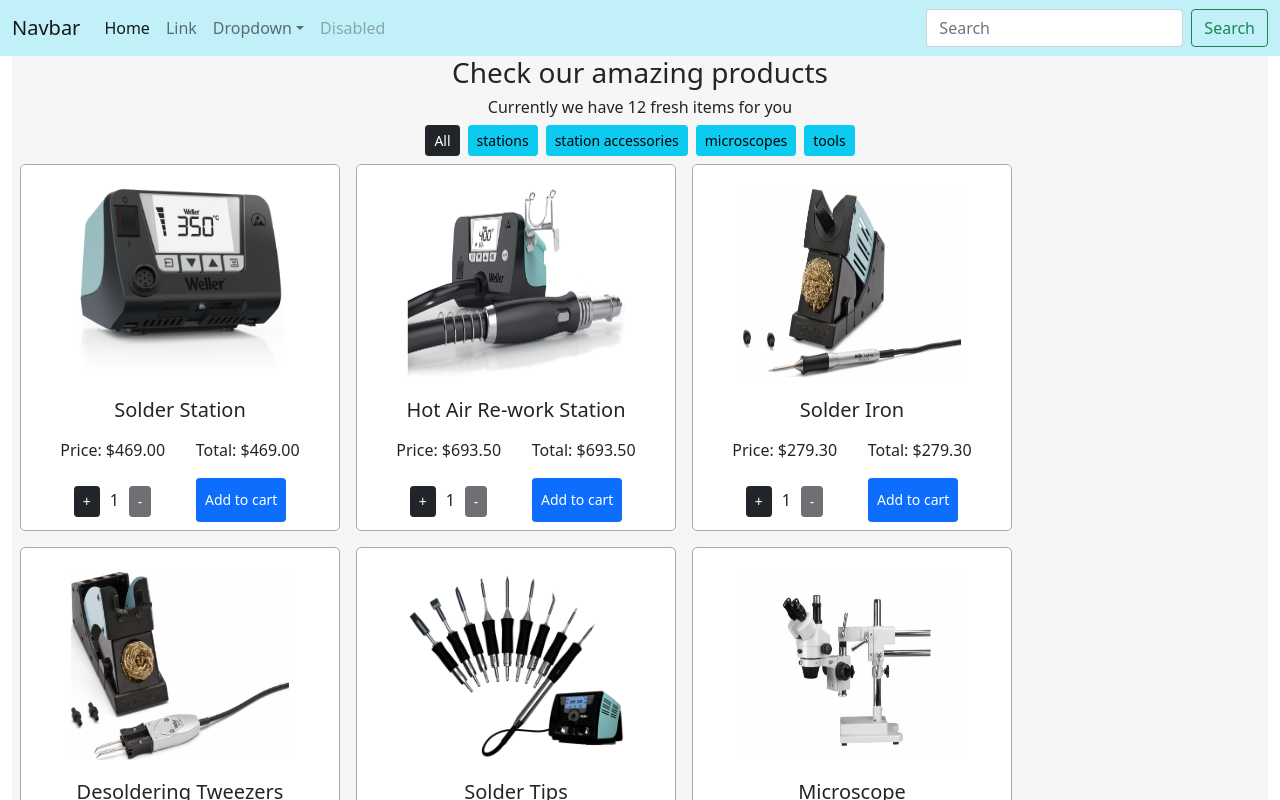
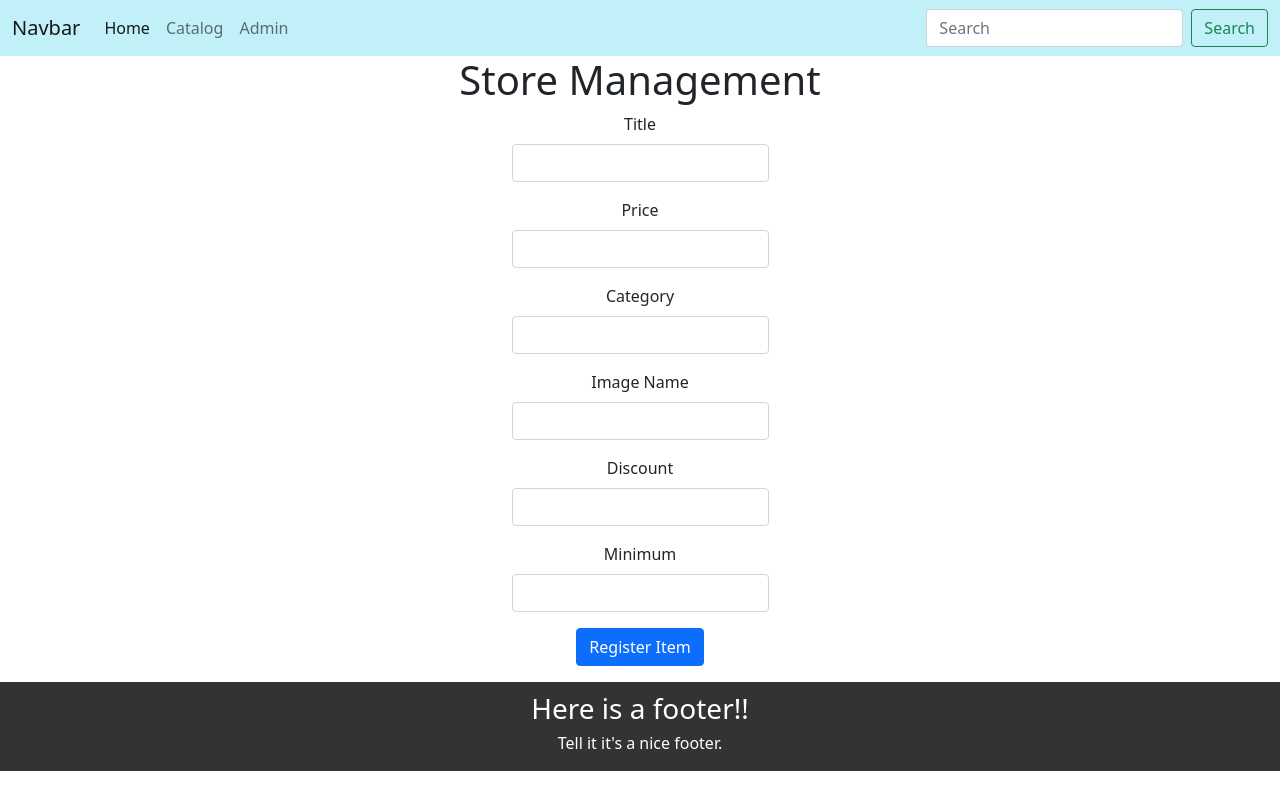
Before and after one commit to Diaz1620/micro-soldering-store-REACT, a React (Create React App) app: page /admin in a window 1280 px wide. Shown: the top 800 px of the page. Built offline with nearby package versions, Linux system fonts and the light colour scheme.

Commit message:
added more functionality

```diff
--- a/package.json
+++ b/package.json
@@ -9,6 +9,7 @@
     "bootstrap": "^5.1.1",
     "react": "^17.0.2",
     "react-dom": "^17.0.2",
+    "react-router-dom": "^5.3.0",
     "react-scripts": "4.0.3",
     "web-vitals": "^1.1.2"
   },
--- a/src/App.jsx
+++ b/src/App.jsx
@@ -1,22 +1,35 @@
 import './App.css';
 import NavBar from "./components/navBar";
 import Footer from "./components/footer";
-// import QuantityPicker from "./components/quantityPicker";
+import Catalog from "./components/catalog";
+import HomePage from './components/home';
+import About from './components/about';
+import Admin from './components/admin';
+
+import { BrowserRouter, Switch, Route } from 'react-router-dom';
+
 import "bootstrap/dist/css/bootstrap.min.css";
 import "bootstrap/dist/js/bootstrap.min.js";
-import Catalog from "./components/catalog";
+// import { test, test2, test3 } from "./components/home";
 
 function App() {
   return (
+    <BrowserRouter>
       <div className="App">
         <NavBar></NavBar>
 
         <div className="container-fluid">
-        <Catalog></Catalog>
+          <Switch>
+            <Route path="/" exact component={HomePage} ></Route>
+            <Route path="/catalog" exact component={Catalog} ></Route>
+            <Route path="/about" exact component={About}></Route>
+            <Route path="/admin" exact component={Admin}></Route>
+          </Switch>
         </div>
 
         <Footer></Footer>
       </div>
+    </BrowserRouter>
   );
 }
 
--- /dev/null
+++ b/src/components/about.jsx
@@ -0,0 +1,10 @@
+const About = () => {
+    return <div>
+        <h3>Created By:</h3>
+        <h2>Yadiel Diaz</h2>
+        <hr />
+        <h3>Contact me at test@test.com</h3>
+    </div>
+}
+
+export default About;
--- /dev/null
+++ b/src/components/admin.jsx
@@ -0,0 +1,60 @@
+import "./admin.css";
+import { useState } from 'react';
+
+const Admin = () => {
+    const [product, setProduct] = useState({});
+
+    const textChange = (event) => {
+        let name = event.target.name;
+        let value = event.target.value;
+
+        // create a copy of the object
+        let copy = { ...product }; // create a hard copy of an  object
+        // modify the copy
+        copy[name] = value
+        // set the copy to the state
+        setProduct(copy);
+    };
+
+    const registerItem = () => {
+        console.log(product);
+    }
+
+    return (
+        <div className="admin-page">
+            <h1>Store Management</h1>
+
+            <div className="item-form d-flex justify-content-center">
+                <form action="POST">
+                    <div className="mb-3">
+                        <label className="form-label">Title</label>
+                        <input type="text" className="form-control" name="title" onChange={textChange} />
+                    </div>
+                    <div className="mb-3">
+                        <label className="form-label">Price</label>
+                        <input type="number" className="form-control" name="price" onChange={textChange} />
+                    </div>
+                    <div className="mb-3">
+                        <label className="form-label">Category</label>
+                        <input type="text" className="form-control" name="category" onChange={textChange} />
+                    </div>
+                    <div className="mb-3">
+                        <label className="form-label">Image Name</label>
+                        <input type="text" className="form-control" name="image" onChange={textChange} />
+                    </div>
+                    <div className="mb-3">
+                        <label className="form-label">Discount</label>
+                        <input type="number" className="form-control" name="discount" onChange={textChange} />
+                    </div>
+                    <div className="mb-3">
+                        <label className="form-label">Minimum</label>
+                        <input type="number" className="form-control" name="minimum" onChange={textChange} />
+                    </div>
+                </form>
+            </div>
+            <button onClick={registerItem} className="btn btn-primary mb-3">Register Item</button>
+        </div>
+    );
+};
+
+export default Admin;
--- a/src/components/catalog.jsx
+++ b/src/components/catalog.jsx
@@ -60,7 +60,7 @@ const Catalog = () => {
     return(
         <div className="catalog-page">
             <h3>Check our amazing products</h3>
-            <h6>Currently we have {products.length} fresh items for you</h6>
+            <h6>Currently we have {products.length} items for you</h6>
             <div className="filters">
 
                 <button onClick={handleFilterReset} className="btn btn-sm btn-dark mx-1">All</button>
--- /dev/null
+++ b/src/components/home.css
@@ -0,0 +1,36 @@
+img {
+    width: 100%;
+    height: 50rem;
+}
+
+.banner{
+    position: absolute;
+    width: 100%;
+    top: 300px;
+    color: rgb(255, 255, 255);
+}
+
+.banner h1{
+    font-size: 100px;
+}
+
+.banner h3{
+    font-size: 50px;
+}
+
+
+/* .home-page .top-banner img {
+    width: 100%;
+    height: 600px;
+}
+
+.home-page .top-banner-text {
+    position: absolute;
+    width: 100%;
+    top: 150px;
+    color:white;
+}
+
+.home-page .top-banner-text h1 {
+    font-size: 100px;
+} */
--- /dev/null
+++ b/src/components/home.jsx
@@ -0,0 +1,19 @@
+import './home.css'
+
+const Home = () => {
+    return <div className="home-page">
+        <div className="banner">
+            <h1>The Micro Solder</h1>
+            <h3>For all your electronic repair needs</h3>
+        </div>
+
+        <img src="images/banner-image.jpg" alt="Electronic Repair" />
+    </div>
+}
+
+export default Home;
+
+
+// export const test = "123";
+// export const test2 = "123";
+// export const test3 = "123";
--- a/src/components/navBar.jsx
+++ b/src/components/navBar.jsx
@@ -1,35 +1,26 @@
 import "./navBar.css"
+import { Link } from "react-router-dom";
 
 function NavBar() {
     return (
             <nav className="navbar navbar-expand-lg navbar-light">
                 <div className="container-fluid">
-                    <a className="navbar-brand" href="/#">Navbar</a>
+                    <Link className="navbar-brand" to="/#">Navbar</Link>
                     <button className="navbar-toggler" type="button" data-bs-toggle="collapse" data-bs-target="/#navbarSupportedContent" aria-controls="navbarSupportedContent" aria-expanded="false" aria-label="Toggle navigation">
                     <span className="navbar-toggler-icon"></span>
                     </button>
                     <div className="collapse navbar-collapse" id="navbarSupportedContent">
                         <ul className="navbar-nav me-auto mb-2 mb-lg-0">
                             <li className="nav-item">
-                            <a className="nav-link active" aria-current="page" href="/#">Home</a>
+                            <Link className="nav-link active" aria-current="page" to="/">Home</Link>
                             </li>
                             <li className="nav-item">
-                            <a className="nav-link" href="/#">Link</a>
-                            </li>
-                            <li className="nav-item dropdown">
-                            <a className="nav-link dropdown-toggle" href="/#" id="navbarDropdown" role="button" data-bs-toggle="dropdown" aria-expanded="false">
-                                Dropdown
-                            </a>
-                            <ul className="dropdown-menu" aria-labelledby="navbarDropdown">
-                                <li><a className="dropdown-item" href="/#">Action</a></li>
-                                <li><a className="dropdown-item" href="/#">Another action</a></li>
-                                <li><hr className="dropdown-divider"/></li>
-                                <li><a className="dropdown-item" href="/#">Something else here</a></li>
-                            </ul>
+                            <Link className="nav-link" to="/catalog">Catalog</Link>
                             </li>
                             <li className="nav-item">
-                            <a className="nav-link disabled" href="/#" tabIndex="-1" aria-disabled="true">Disabled</a>
+                            <Link className="nav-link" to="/admin">Admin</Link>
                             </li>
+
                         </ul>
                         <form className="d-flex">
                             <input className="form-control me-2" type="search" placeholder="Search" aria-label="Search"/>
```
Also changed, not shown: public/images/banner-image.jpg (added), src/components/admin.css (added), 1 other file (tests, documents, lock files or other folders). Lines whose indentation alone changed are shown as unchanged.
